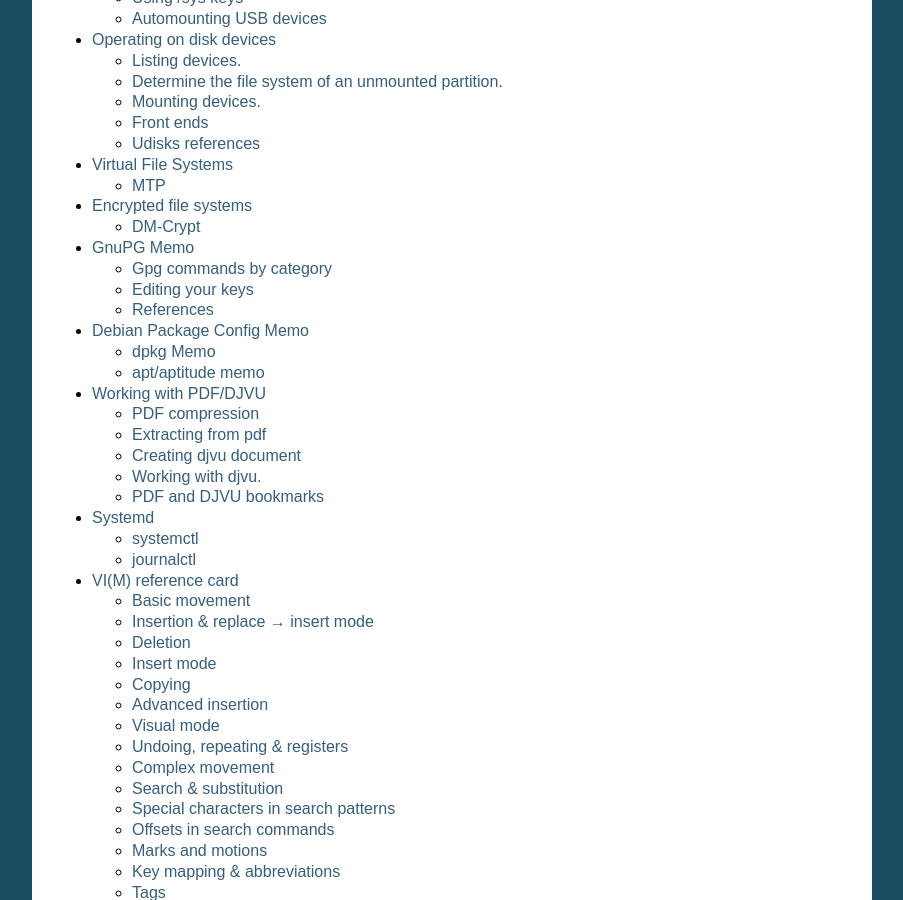
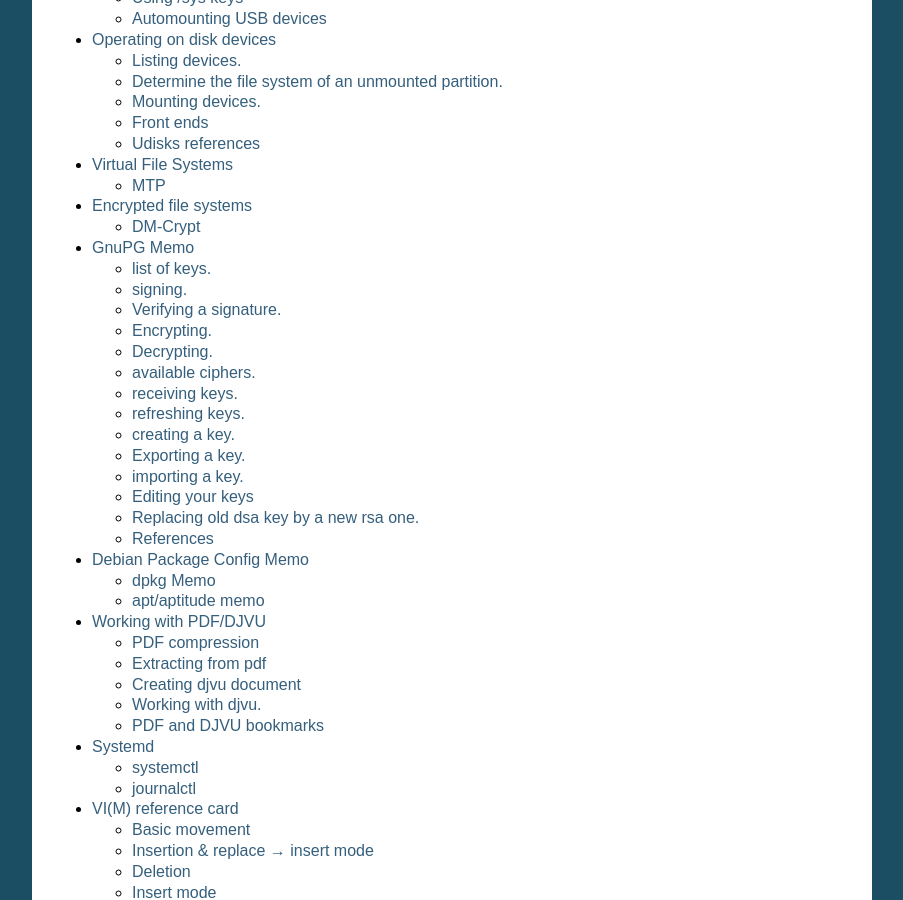
Before and after one commit to marczz/unix_memo, a Sphinx documentation site: the page built from source/index.rst, in a window 1280 px wide and 900 px high, scrolled down 1727 px. Shown: the whole window, without its empty margins (198-1101 px from the left). Built offline with Sphinx 7.4.7, drawn with Linux system fonts in a browser that asks for light colours; the version number could not be read and is left out; some of the changed lines change nothing that is shown.

Commit message:
gnupg.rst: added trust, modified page structure.

```diff
--- a/source/gnupg.rst
+++ b/source/gnupg.rst
@@ -5,16 +5,17 @@
 
 There are two gnupg programs GnuPG 1.4 is the standalone,
 non-modularized series, GnuPG 2.x is the new modularized version of
-GnuPG supporting OpenPGP and S/MIME. GnuPG2 gpg2 command is backward
-compatible whith version 1.4. ``gpg`` 1.4 is  the standalone version of gpg
-it will stay for embedded and server usage, as it brings less
-dependencies and smaller binaries.  For desktop use you should
-consider using gpg2.
+GnuPG supporting OpenPGP and S/MIME. GnuPG 2.1 introduce number of
+`new characteristics
+<https://www.gnupg.org/faq/whats-new-in-2.1.html>`_
+including a new format for locally storing the public keys, and
+dropping the file ``secring.gpg``. ``gpg`` 1.4 is the standalone
+version of gpg it will stay for embedded and server usage, as it
+brings less dependencies and smaller binaries.  For desktop we use
+gpg2 and most distribution alias the command `gpg` to `gpg2`.
 
-Gpg commands by category
-------------------------
 
-.. contents:: `Operations`
+.. contents:: `Gpg commands by category`
    :depth: 2
    :local:
 
@@ -22,8 +23,8 @@
 `gpg-agent <http://www.gnupg.org/documentation/manuals/gnupg/Invoking-GPG_002dAGENT.html>`__
 avoid to enter again your passphrase in the same session.
 
-list of keys
-~~~~~~~~~~~~
+list of keys.
+-------------
 
 ::
 
@@ -47,8 +48,8 @@
 <http://git.gnupg.org/cgi-bin/gitweb.cgi?p=gnupg.git;a=blob_plain;f=doc/DETAILS>`_
 installed with gnupg.
 
-signing
-~~~~~~~
+signing.
+--------
 To sign with your default key:
 ::
 
@@ -80,8 +81,8 @@
 
 
 
-Verifying a signature
-~~~~~~~~~~~~~~~~~~~~~
+Verifying a signature.
+----------------------
 
 If you have a file ``message.txt`` and the detached signature
 ``/tmp/message.txt.asc``::
@@ -100,8 +101,8 @@
 verify the signature.
 
 
-Encrypting
-~~~~~~~~~~
+Encrypting.
+-----------
 
 ::
 
@@ -194,15 +195,15 @@
 
     gpg --cipher-algo AES256 --symmetric /tmp/message.txt
 
-Decrypting:
-~~~~~~~~~~~
+Decrypting.
+-----------
 ::
 
     gpg --decrypt /tmp/message.txt.asc
     gpg --decrypt --output /tmp/message.txt /tmp/message.txt.asc
 
-available ciphers
-~~~~~~~~~~~~~~~~~
+available ciphers.
+------------------
 
 List version, available cipher algorithms and compression methods
 ::
@@ -210,17 +211,18 @@
     gpg --version
 
 
-receiving keys
-~~~~~~~~~~~~~~
+receiving keys.
+---------------
 
 ::
 
     gpg --recv-keys --keyserver hkp://subkeys.pgp.net 0xC9C40C31
 
-server can be omitted to use the one in ``~/.gnupg/gpg.conf``
+The server can be omitted to use the default one in
+``~/.gnupg/gpg.conf``
 
-refreshing keys
-~~~~~~~~~~~~~~~
+refreshing keys.
+----------------
 ::
 
     gpg --refresh-keys --keyserver hkp://subkeys.pgp.net
@@ -229,8 +231,8 @@
 
     gpg --refresh-keys
 
-creating a key
-~~~~~~~~~~~~~~
+creating a key.
+---------------
 ::
 
     gpg --gen-key
@@ -241,8 +243,8 @@
 
 and put it in a secure place.
 
-Exporting a key
-~~~~~~~~~~~~~~~
+Exporting a key.
+----------------
 
 To export the public keys in binary format to ``/tmp/keyring``::
 
@@ -276,8 +278,8 @@
 You are then asked for a password for symmetric encryption, and you
 private key stay protected.
 
-importing a key
-~~~~~~~~~~~~~~~
+importing a key.
+----------------
 ::
 
     gpg --import colleague.asc
@@ -347,6 +349,12 @@
 |:ref:`setpref <pref_modify>` |change key preferences          |
 |                             |                                |
 +-----------------------------+--------------------------------+
+|sign                         |sign a key                      |
++-----------------------------+--------------------------------+
+|lsign                        |local sign a key                |
++-----------------------------+--------------------------------+
+|:ref:`trust<trust>`          |change owner trust level        |
++-----------------------------+--------------------------------+
 |save                         |save and quit                   |
 +-----------------------------+--------------------------------+
 |quit                         |ask for saving and quit         |
@@ -384,6 +392,88 @@
     .....
     [ultimate] (2)*  Frank <frank.oldnick@prevmail.org>
     gpg> revuid
+
+..  _trust_vs_validity:
+
+Trust and validity
+~~~~~~~~~~~~~~~~~~
+*Trust* is used to mean trust in a key's owner, and *validity* is
+used to mean trust that a key belongs to the human associated with the
+key ID. So a key is *Valid* if signed by trusted people, you can
+manage the *trust* in the owners of your keyring by editing key trust,
+and you can also *validate* a key by signing it, or by doing a private
+(i.e. not exported and shown to other) *local signature*.
+
+
+There are four trust levels: *unknown* this is the initial trust of a
+newly imported key, *none* i.e. untrusted, *marginal* i.e. good trust
+level, *full* i.e. as secure as your own key.
+
+A key is considered valid if it meets two conditions:
+
+1.  It has been signed by you or by one fully trusted key, or by three
+    marginally trusted keys.
+
+2.  The path length from your key down to the considered key is less
+    or equal to five steps.
+
+You can see an example of a marginally trusted but nevertheless not
+valid key in the :ref:`next subsection<trust>`.
+
+..  _trust:
+
+Editing trust.
+~~~~~~~~~~~~~~
+
+You change the owner trust with the *trust* subcommand:
+
+::
+
+    gpg> trust
+    pub  dsa1024/ECEC8BDAA6606D75
+        created: 2004-12-09  expires: never       usage: SCA
+        trust: unknown       validity: unknown
+    sub  elg1024/D7671AF7DE8BAA37
+        created: 2004-12-09  expires: never       usage: E
+        [ unknown] (1). Albert Lebrazh <albert.Lebrazh@gmail.com>
+
+    Please decide how far you trust this user to correctly verify other users' keys
+    (by looking at passports, checking fingerprints from different sources, etc.)
+
+    1 = I don't know or won't say
+    2 = I do NOT trust
+    3 = I trust marginally
+    4 = I trust fully
+    5 = I trust ultimately
+    m = back to the main menu
+
+    Your decision?
+
+    3
+
+    pub  dsa1024/ECEC8BDAA6606D75
+        created: 2004-12-09  expires: never       usage: SCA
+        trust: marginal      validity: unknown
+    sub  elg1024/D7671AF7DE8BAA37
+        created: 2004-12-09  expires: never       usage: E
+        [ unknown] (1). Albert Lebrazh <albert.Lebrazh@gmail.com>
+    Please note that the shown key validity is not necessarily correct
+    unless you restart the program.
+
+In this example nobody else than Albert Lebrazh has signed this key,
+so even when I declare marginally trusting him as explained
+:ref:`above<trust_vs_validity` , his key is still not
+valid, this is confirmed when I try again to edit the key.
+
+::
+
+    gpg --edit-key ECEC8BDAA6606D75
+
+    gpg: checking the trustdb
+    gpg: marginals needed: 3  completes needed: 1  trust model: pgp
+
+If I am sure than the key belongs to the user, I can sign it *or
+lsign*; and it will become valid.
 
 ..  _pref_modify:
 
@@ -430,6 +520,32 @@
 `GnuPg Manual: Key Management
 <https://www.gnupg.org/documentation/manuals/gnupg/OpenPGP-Key-Management.html>`_
 in the *setpref* description.
+
+Replacing old  dsa key by a new rsa one.
+----------------------------------------
+-  `Ana's blog: Creating a new GPG key
+   <http://ekaia.org/blog/2009/05/10/creating-new-gpgkey/>`_
+   included also in
+   `keyring.debian.org - Creating a new GPG key
+   <http://keyring.debian.org/creating-key.html>`_.
+-  `Weblog for dkg: HOWTO prep for migration off of SHA-1 in
+   OpenPGP <http://www.debian-administration.org/users/dkg/weblog/48>`_
+
+To summarize the process:
+
+-   Create a new key, using 2048-bit RSA
+-   Generate revocation certificate for the new key
+-   Add necessary uids
+-   Sign your new key with your old one.
+-   Revoke no longer used uid from the old key.
+-   If all uid are to be revoked, create a new one specifying
+    *in the comment*, that the other key is to be used now.
+-   Publish both keys.
+-   Ask trusted people that use and certificated the old key to
+    certificate the new one.
+-   Issue a new certification for users keys that you certified with
+    the old key, and are still current.
+
 
 References
 ----------
@@ -485,31 +601,6 @@
    Philip Zimmermann is the creator of PGP and distributes also Zfone,
    soft for encrypting voip telephony.
 
-Replacing old  dsa key by a new rsa one.
-~~~~~~~~~~~~~~~~~~~~~~~~~~~~~~~~~~~~~~~~
--  `Ana's blog: Creating a new GPG key
-   <http://ekaia.org/blog/2009/05/10/creating-new-gpgkey/>`_
-   included also in
-   `keyring.debian.org - Creating a new GPG key
-   <http://keyring.debian.org/creating-key.html>`_.
--  `Weblog for dkg: HOWTO prep for migration off of SHA-1 in
-   OpenPGP <http://www.debian-administration.org/users/dkg/weblog/48>`_
-
-To summarize the process:
-
--   Create a new key, using 2048-bit RSA
--   Generate revocation certificate for the new key
--   Add necessary uids
--   Sign your new key with your old one.
--   Revoke no longer used uid from the old key.
--   If all uid are to be revoked, create a new one specifying
-    *in the comment*, that the other key is to be used now.
--   Publish both keys.
--   Ask trusted people that use and certificated the old key to
-    certificate the new one.
--   Issue a new certification for users keys that you certified with
-    the old key, and are still current.
-
 
 GPG tools
 ~~~~~~~~~
```
